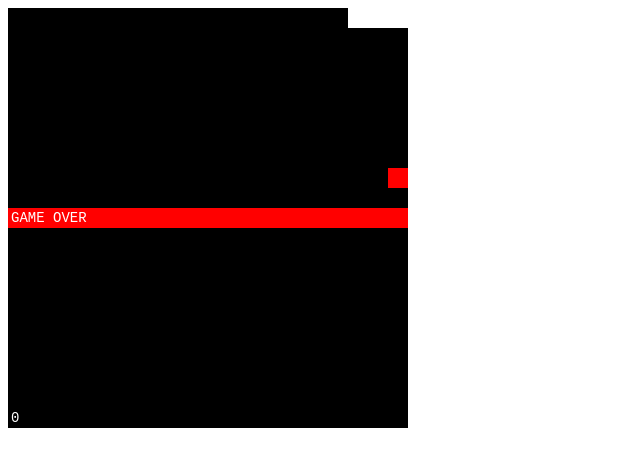
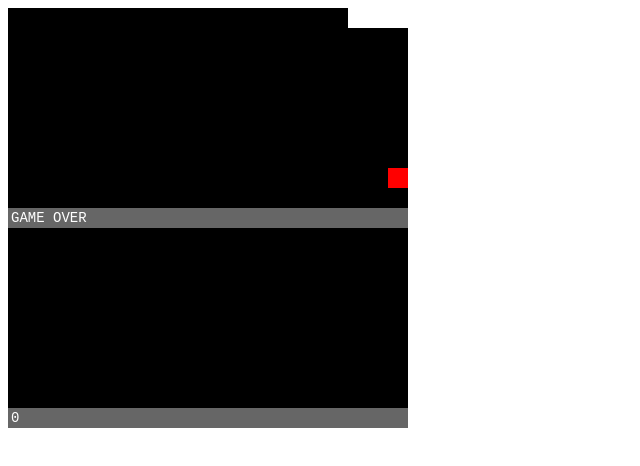
Before and after one commit to tyea/serpent, a plain HTML site: page serpent.html in a window 1280 px wide. Shown: the whole page, without its empty margins (0-640 px from the left). Drawn offline with Linux system fonts and the light colour scheme.

Commit message:
mising tag and changed colours to be less confusing

```diff
--- a/serpent.html
+++ b/serpent.html
@@ -49,13 +49,15 @@
 				previous_direction = direction;
 
 				canvas.fillStyle = "#000000";
-				canvas.fillRect(0, 0, 400, 420);
+				canvas.fillRect(0, 0, 400, 400);
 				canvas.fillStyle = "#FF0000";
 				canvas.fillRect(apple.x * 20, apple.y * 20, 20, 20);
 				for (var i = 0; i < snake.length; i++) {
 					canvas.fillStyle = "#FFFFFF";
 					canvas.fillRect(snake[i].x * 20, snake[i].y * 20, 20, 20);
 				}
+				canvas.fillStyle = "#666666";
+				canvas.fillRect(0, 400, 420, 420);
 				canvas.fillStyle = "#FFFFFF";
 				canvas.textBaseline = "top";
 				canvas.font = "14px monospace";
@@ -121,7 +123,7 @@
 			{
 				clearInterval(loop);
 
-				canvas.fillStyle = "#FF0000";
+				canvas.fillStyle = "#666666";
 				canvas.fillRect(0, 200, 400, 20);
 				canvas.fillStyle = "#FFFFFF";
 				canvas.textBaseline = "top";
@@ -144,4 +146,5 @@
 	</head>
 	<body>
 		<canvas id="canvas" width="400" height="420"></canvas>
+	</body>
 </html>
```
